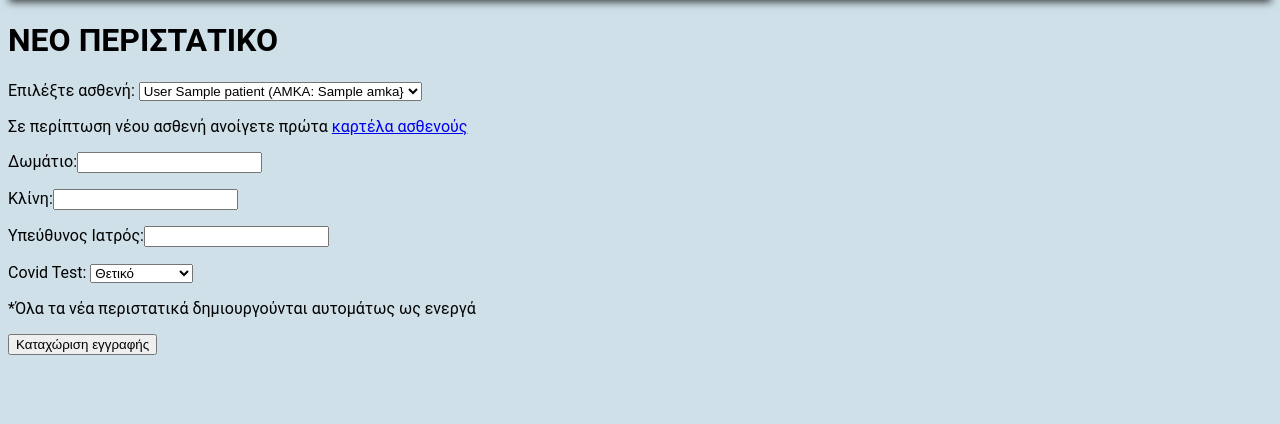
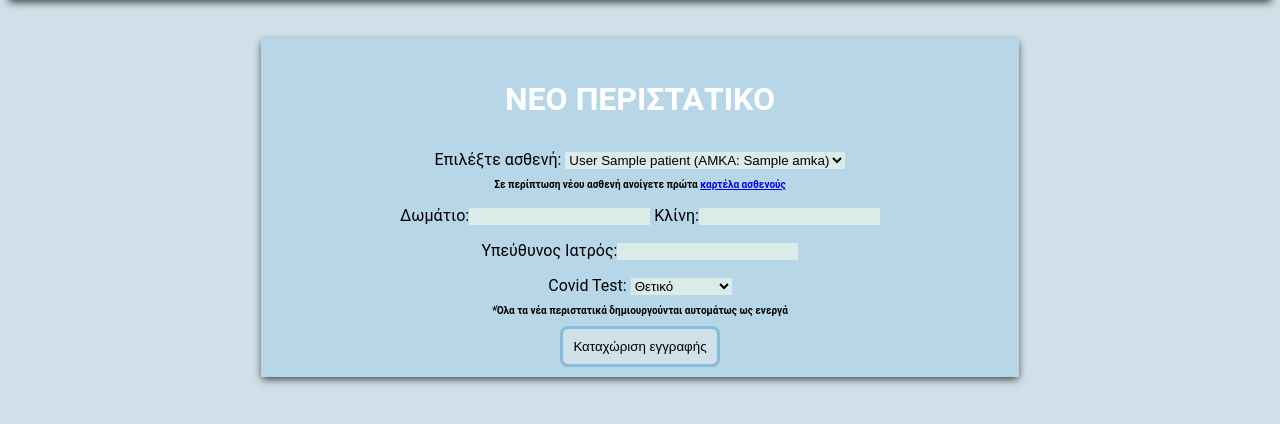
Before and after one commit to Rasty-90/flask-python-api-app, a Flask app: template templates/newCase.html in a window 1280 px wide. Shown: the part 55-479 px from the top of the page. Run offline with Flask 2, Linux system fonts and the light colour scheme; the template is opened without the code that fills it: most values are stand-ins (such as "Sample title", 1, 10 or a date in 2020); some libraries are stand-ins or nearby versions.

Commit message:
fixed new case post

```diff
--- a/app.py
+++ b/app.py
@@ -64,8 +64,12 @@ def caseDets():
     id = id=request.args.get('id')
     reqres = requests.get(host_flask +'/case/'+id)
     dicts = json.loads(reqres.content)
+    print (dicts)
     patientsres = requests.get(host_flask +'/patients')
     patients = json.loads(patientsres.content)
+
+    patientres=requests.get(host_flask +'/patient/'+dicts['patientID'])
+    patient =json.loads(patientres.content)
     #Εάν χρησιμοποιηθεί η φόρμα
     if request.method == 'POST':
         if request.form['submit'] == 'edit':
@@ -89,7 +93,7 @@ def caseDets():
         else:
             return "εμφανίστηκε σφάλμα"
     else:
-        return render_template("casedetails.html", title='Προφίλ ασθενούς', case=dicts, patients=patients)
+        return render_template("casedetails.html", title='Προφίλ ασθενούς', case=dicts, patients=patients, patientcase=patient)
 
 #Routes για τις σελίδες των ασθενών
 @app.route('/indexpatients')
@@ -115,10 +119,11 @@ def newPat():
             "contactphone":patientContactPhone
         }
         r = requests.post(host_flask +'/patients', json = newPatient)
-        if r.status_code == "200":
+        print(r.status_code)
+        if r.status_code == 200:
             return render_template("message.html", title='Επιτυχής εγγραφή', message="H εγγραφή ολοκληρώθηκε με επιτυχία")
         else:
-             return render_template("newPatient.html", title='Νέος Ασθενής',message="Tο δηλωθέν ΑΜΚΑ υπάρχει ήδη στον κατάλογο ασθενών")
+            return render_template("newPatient.html", title='Νέος Ασθενής',message="Tο δηλωθέν ΑΜΚΑ υπάρχει ήδη στον κατάλογο ασθενών")
     else:
         return render_template("newPatient.html", title='Νέος Ασθενής')
 
--- a/templates/newCase.html
+++ b/templates/newCase.html
@@ -2,27 +2,26 @@
 {% block content %}
 <script src="{{url_for('static', filename='scripts.js')}}"></script>
 <div>
-    <h1>ΝΕΟ ΠΕΡΙΣΤΑΤΙΚΟ</h1></p>
-    <form method="post" action="/newCase">
 
+    <form class="form-class" method="post" action="/newCase">
+    <p class="title-top">ΝΕΟ ΠΕΡΙΣΤΑΤΙΚΟ</p>
     <label for="patient">Επιλέξτε ασθενή:</label>
-    <select id="patient" name="patient">
+    <select class="textbox-form" id="patient" name="patient">
         {% for patient in patients %}
-      <option value="{{patient.id}}">{{patient.surname}} {{patient.name}} (ΑΜΚΑ: {{patient.amka}}}</option>
+      <option value="{{patient.id}}">{{patient.surname}} {{patient.name}} (ΑΜΚΑ: {{patient.amka}})</option>
       {% endfor %}
     </select>
-    <p>Σε περίπτωση νέου ασθενή ανοίγετε πρώτα <a href="/newPatient">καρτέλα ασθενούς</a></p>
-    <p>Δωμάτιο:<input type='text' name="roomn"></input></p>
-    <p>Κλίνη:<input type='text' name="bedn"></input></p>
-    <p>Υπεύθυνος Ιατρός:<input type='text' name="doctor"></input></p>
+    <p class="notification">Σε περίπτωση νέου ασθενή ανοίγετε πρώτα <a href="/newPatient">καρτέλα ασθενούς</a></p>
+    <p>Δωμάτιο:<input type='text' class="textbox-form" name="roomn"></input> Κλίνη:<input type='text' class="textbox-form" name="bedn"></input></p>
+    <p>Υπεύθυνος Ιατρός:<input type='text' class="textbox-form" name="doctor"></input></p>
     <label for="covidStatus">Covid Test:</label>
-    <select id="covidStatus" name="covidStatus">
+    <select id="covidStatus" class="textbox-form" name="covidStatus">
       <option value="Θετικό">Θετικό</option>
       <option value="Αρνητικό">Αρνητικό</option>
       <option value="Αδιευκρίνιστο">Αδιευκρίνιστο</option>
     </select>
-    <p>*Όλα τα νέα περιστατικά δημιουργούνται αυτομάτως ως ενεργά</p>
-    <input type="submit" name="sumbit" value="Καταχώριση εγγραφής"/>
+    <p class="notification" >*Όλα τα νέα περιστατικά δημιουργούνται αυτομάτως ως ενεργά</p>
+    <input type="submit" class="button-class" name="sumbit" value="Καταχώριση εγγραφής"/>
     </form>
 
 </div>
```
